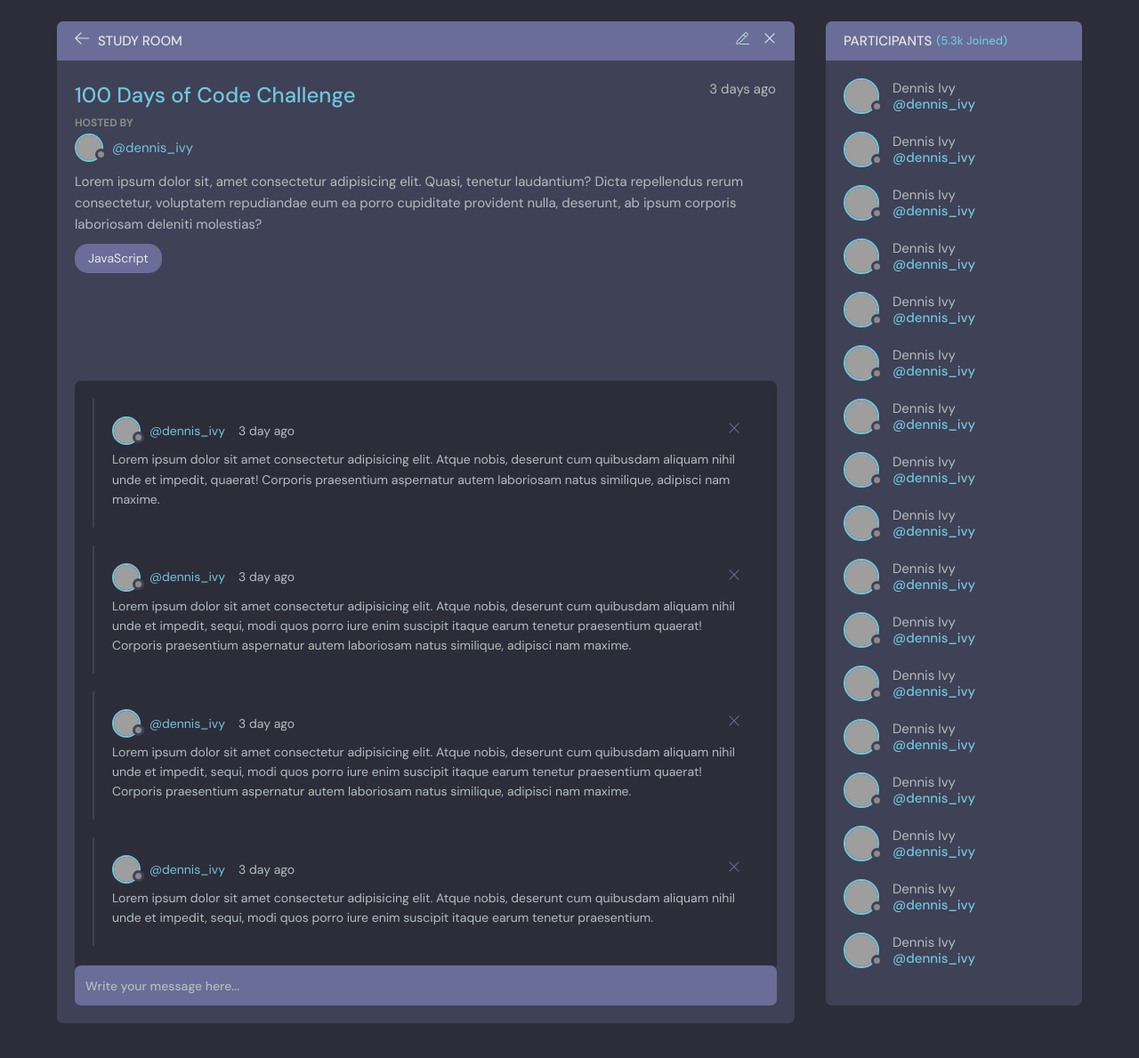
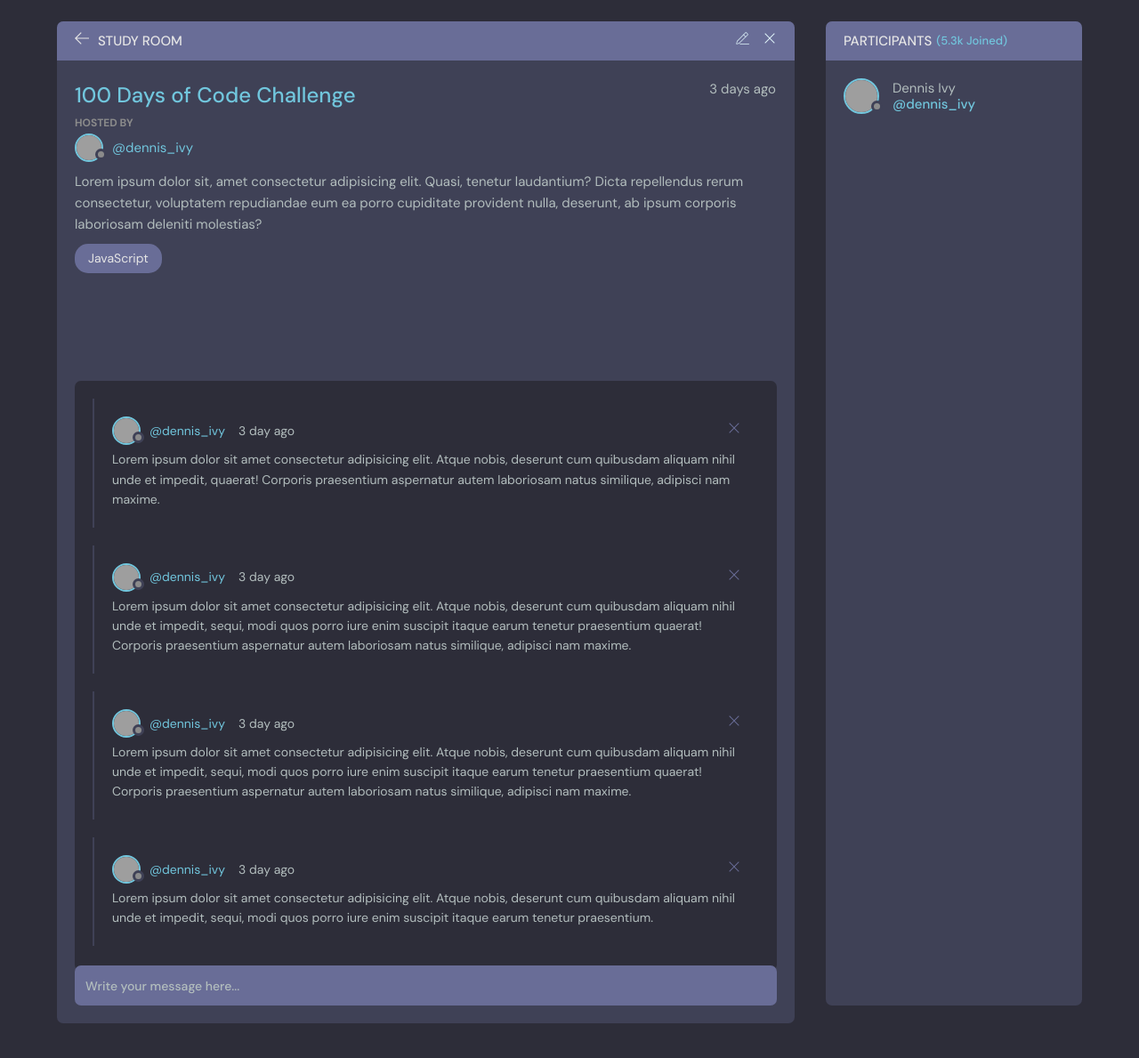
Before and after one commit to ooooo5h/20220227_django_7hour_course, a Django app: page /room/6/ in a window 1280 px wide. Shown: the part 76-1265 px from the top of the page at 89% size. Run offline with Django 4.2, Linux system fonts and the light colour scheme; data comes from the database, SQL or seed files in the repository; grey boxes are pictures that could not be loaded.

Commit message:
참가자 정리

```diff
--- a/base/templates/base/room.html
+++ b/base/templates/base/room.html
@@ -212,150 +212,7 @@
         <div class="participants">
           <h3 class="participants__top">Participants <span>(5.3k Joined)</span></h3>
           <div class="participants__list scroll">
-            <a href="profile.html" class="participant">
-              <div class="avatar avatar--medium">
-                <img src="https://randomuser.me/api/portraits/men/37.jpg" />
-              </div>
-              <p>
-                Dennis Ivy
-                <span>@dennis_ivy</span>
-              </p>
-            </a>
-            <a href="profile.html" class="participant">
-              <div class="avatar avatar--medium">
-                <img src="https://randomuser.me/api/portraits/men/37.jpg" />
-              </div>
-              <p>
-                Dennis Ivy
-                <span>@dennis_ivy</span>
-              </p>
-            </a>
-            <a href="profile.html" class="participant">
-              <div class="avatar avatar--medium">
-                <img src="https://randomuser.me/api/portraits/men/37.jpg" />
-              </div>
-              <p>
-                Dennis Ivy
-                <span>@dennis_ivy</span>
-              </p>
-            </a>
-            <a href="profile.html" class="participant">
-              <div class="avatar avatar--medium">
-                <img src="https://randomuser.me/api/portraits/men/37.jpg" />
-              </div>
-              <p>
-                Dennis Ivy
-                <span>@dennis_ivy</span>
-              </p>
-            </a>
-            <a href="profile.html" class="participant">
-              <div class="avatar avatar--medium">
-                <img src="https://randomuser.me/api/portraits/men/37.jpg" />
-              </div>
-              <p>
-                Dennis Ivy
-                <span>@dennis_ivy</span>
-              </p>
-            </a>
-            <a href="profile.html" class="participant">
-              <div class="avatar avatar--medium">
-                <img src="https://randomuser.me/api/portraits/men/37.jpg" />
-              </div>
-              <p>
-                Dennis Ivy
-                <span>@dennis_ivy</span>
-              </p>
-            </a>
-            <a href="profile.html" class="participant">
-              <div class="avatar avatar--medium">
-                <img src="https://randomuser.me/api/portraits/men/37.jpg" />
-              </div>
-              <p>
-                Dennis Ivy
-                <span>@dennis_ivy</span>
-              </p>
-            </a>
-            <a href="profile.html" class="participant">
-              <div class="avatar avatar--medium">
-                <img src="https://randomuser.me/api/portraits/men/37.jpg" />
-              </div>
-              <p>
-                Dennis Ivy
-                <span>@dennis_ivy</span>
-              </p>
-            </a>
-            <a href="profile.html" class="participant">
-              <div class="avatar avatar--medium">
-                <img src="https://randomuser.me/api/portraits/men/37.jpg" />
-              </div>
-              <p>
-                Dennis Ivy
-                <span>@dennis_ivy</span>
-              </p>
-            </a>
-            <a href="profile.html" class="participant">
-              <div class="avatar avatar--medium">
-                <img src="https://randomuser.me/api/portraits/men/37.jpg" />
-              </div>
-              <p>
-                Dennis Ivy
-                <span>@dennis_ivy</span>
-              </p>
-            </a>
-            <a href="profile.html" class="participant">
-              <div class="avatar avatar--medium">
-                <img src="https://randomuser.me/api/portraits/men/37.jpg" />
-              </div>
-              <p>
-                Dennis Ivy
-                <span>@dennis_ivy</span>
-              </p>
-            </a>
-            <a href="profile.html" class="participant">
-              <div class="avatar avatar--medium">
-                <img src="https://randomuser.me/api/portraits/men/37.jpg" />
-              </div>
-              <p>
-                Dennis Ivy
-                <span>@dennis_ivy</span>
-              </p>
-            </a>
-            <a href="profile.html" class="participant">
-              <div class="avatar avatar--medium">
-                <img src="https://randomuser.me/api/portraits/men/37.jpg" />
-              </div>
-              <p>
-                Dennis Ivy
-                <span>@dennis_ivy</span>
-              </p>
-            </a>
-            <a href="profile.html" class="participant">
-              <div class="avatar avatar--medium">
-                <img src="https://randomuser.me/api/portraits/men/37.jpg" />
-              </div>
-              <p>
-                Dennis Ivy
-                <span>@dennis_ivy</span>
-              </p>
-            </a>
-            <a href="profile.html" class="participant">
-              <div class="avatar avatar--medium">
-                <img src="https://randomuser.me/api/portraits/men/37.jpg" />
-              </div>
-              <p>
-                Dennis Ivy
-                <span>@dennis_ivy</span>
-              </p>
-            </a>
-            <a href="profile.html" class="participant">
-              <div class="avatar avatar--medium">
-                <img src="https://randomuser.me/api/portraits/men/37.jpg" />
-              </div>
-              <p>
-                Dennis Ivy
-                <span>@dennis_ivy</span>
-              </p>
-            </a>
+
             <a href="profile.html" class="participant">
               <div class="avatar avatar--medium">
                 <img src="https://randomuser.me/api/portraits/men/37.jpg" />
```
